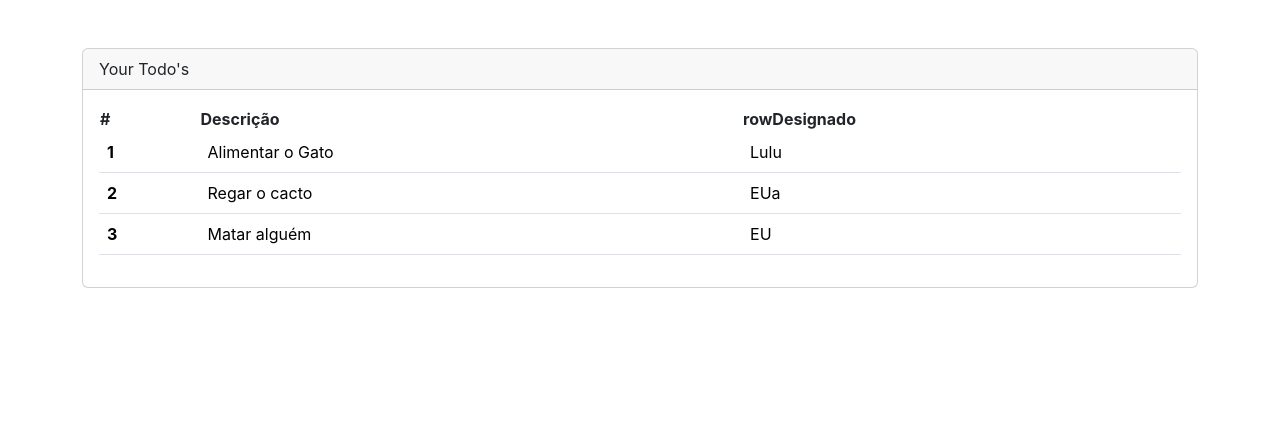
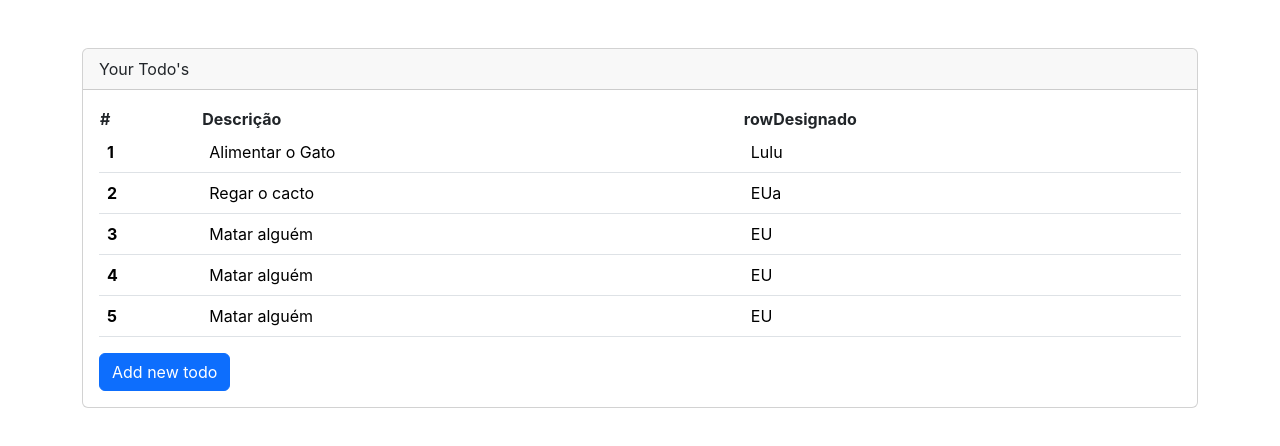
Before and after one commit to LuizFernandoDeMeloDias/my-app, a React (Create React App) app: page / in a window 1280 px wide. Shown: the top 446 px of the page. Built offline with nearby package versions, Linux system fonts and the light colour scheme.

Commit message:
Estudos React

```diff
--- a/src/App.js
+++ b/src/App.js
@@ -7,9 +7,22 @@ function App() {
 const fazeres = [
   {rowNumber: 1, rowDescription: 'Alimentar o Gato', rowDesignado: 'Lulu'},
   {rowNumber: 2, rowDescription: 'Regar o cacto', rowDesignado: 'EUa'},
-  {rowNumber: 3, rowDescription: 'Matar alguém', rowDesignado: 'EU'}
+  {rowNumber: 3, rowDescription: 'Matar alguém', rowDesignado: 'EU'},
+  {rowNumber: 4, rowDescription: 'Matar alguém', rowDesignado: 'EU'},
+  {rowNumber: 5, rowDescription: 'Matar alguém', rowDesignado: 'EU'},
 ]
 
+  const Addtodo = () => {
+    if (fazeres > 0){
+      const NewTodo = {
+        rowNumber: fazeres.length + 1,
+        rowDescription: 'new todo',
+        rowDesignado: 'new user'
+      }
+      fazeres.push( NewTodo);
+
+    }
+  }
 
   return (
     <div className='mt-5 container'>
@@ -19,6 +32,7 @@ const fazeres = [
         </div>
         <div className='card-body'>
           <TodoTable fazeres={fazeres}/>
+          <button className='btn btn-primary' onClick={Addtodo}>Add new todo</button>
         </div>
       </div>
     </div>
--- a/src/componentes/TodoTable.js
+++ b/src/componentes/TodoTable.js
@@ -9,20 +9,13 @@ return(
         <th scope="col">rowDesignado</th>
     </thead>
     <tbody>
-              <AfazerRowItem
-              rowNumber={props.fazeres[0].rowNumber}
-              rowDescription={props.fazeres[0].rowDescription}
-              rowDesignado={props.fazeres[0].rowDesignado} />
-
-              <AfazerRowItem
-              rowNumber={props.fazeres[1].rowNumber}
-              rowDescription={props.fazeres[1].rowDescription}
-              rowDesignado={props.fazeres[1].rowDesignado} />
-
-              <AfazerRowItem
-              rowNumber={props.fazeres[2].rowNumber}
-              rowDescription={props.fazeres[2].rowDescription}
-              rowDesignado={props.fazeres[2].rowDesignado} />
+        {props.fazeres.map(fazeres  => (
+            <AfazerRowItem
+                rowNumber = {fazeres.rowNumber}
+                rowDescription = {fazeres.rowDescription}
+                rowDesignado = {fazeres.rowDesignado}
+            />
+        ))}
     </tbody>
 </table>
 
```
Also changed, not shown: Anotações.txt (added).
